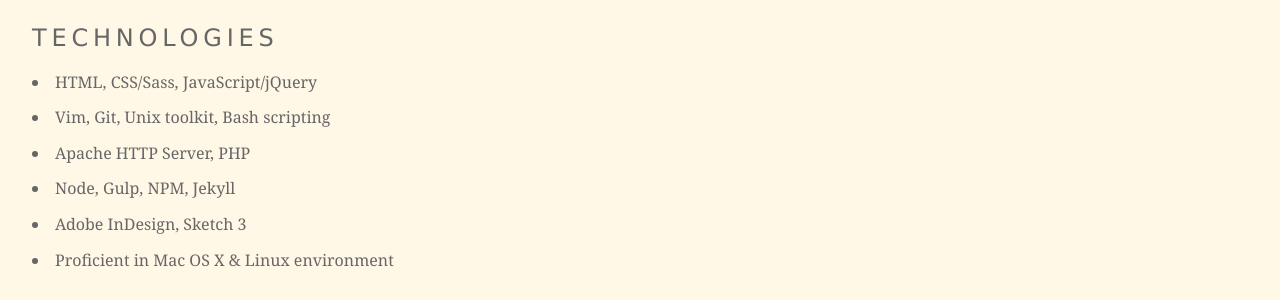
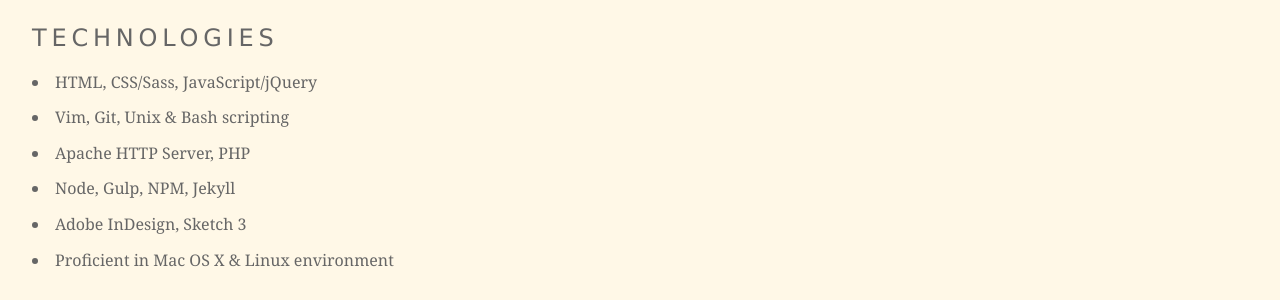
Before and after one commit to mrzool/mrzool.github.io, a Jekyll site: the page built from about/index.md, in a window 1280 px wide. Shown: the part 653-953 px from the top of the page. Built offline with Jekyll 4.4.1, drawn with Linux system fonts in a browser that asks for light colours.

Commit message:
Update index.md

```diff
--- a/about/index.md
+++ b/about/index.md
@@ -22,7 +22,7 @@
 ### Technologies
 
 - HTML, CSS/Sass, JavaScript/jQuery
-- Vim, Git, Unix toolkit, Bash scripting
+- Vim, Git, Unix & Bash scripting
 - Apache HTTP Server, PHP
 - Node, Gulp, NPM, Jekyll
 - Adobe InDesign, Sketch 3
```
